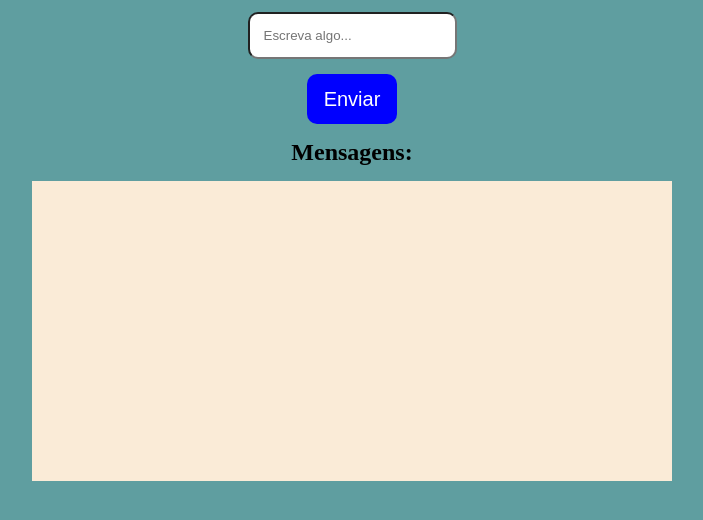
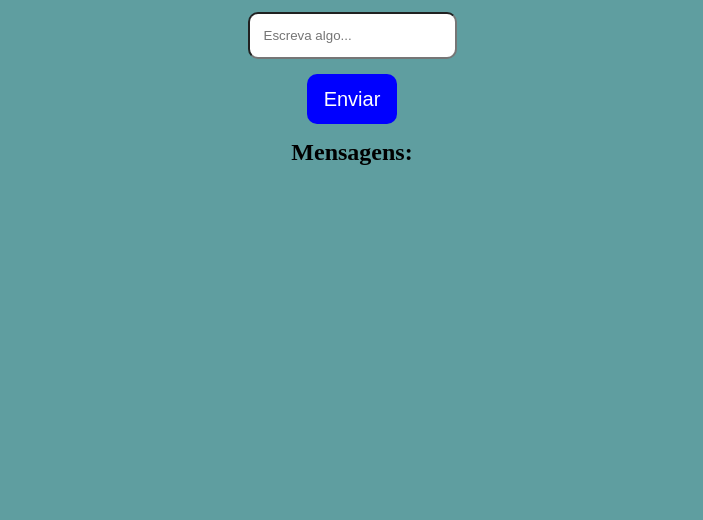
Before and after one commit to Pic0777/projeto_mensagens, a website: page public/index.html in a window 1280 px wide. Shown: the part 224-744 px from the top of the page, without its empty margins (288-991 px from the left). Drawn offline with Linux system fonts and the light colour scheme; no server answers.

Commit message:
corrigindo

```diff
--- a/public/styles.css
+++ b/public/styles.css
@@ -36,7 +36,6 @@ body{
 .messageArea{
     background-color: antiquewhite;
     width: 50%;
-    height: 300px;
     max-height: 400px;
     overflow-y: auto;
 }
```
